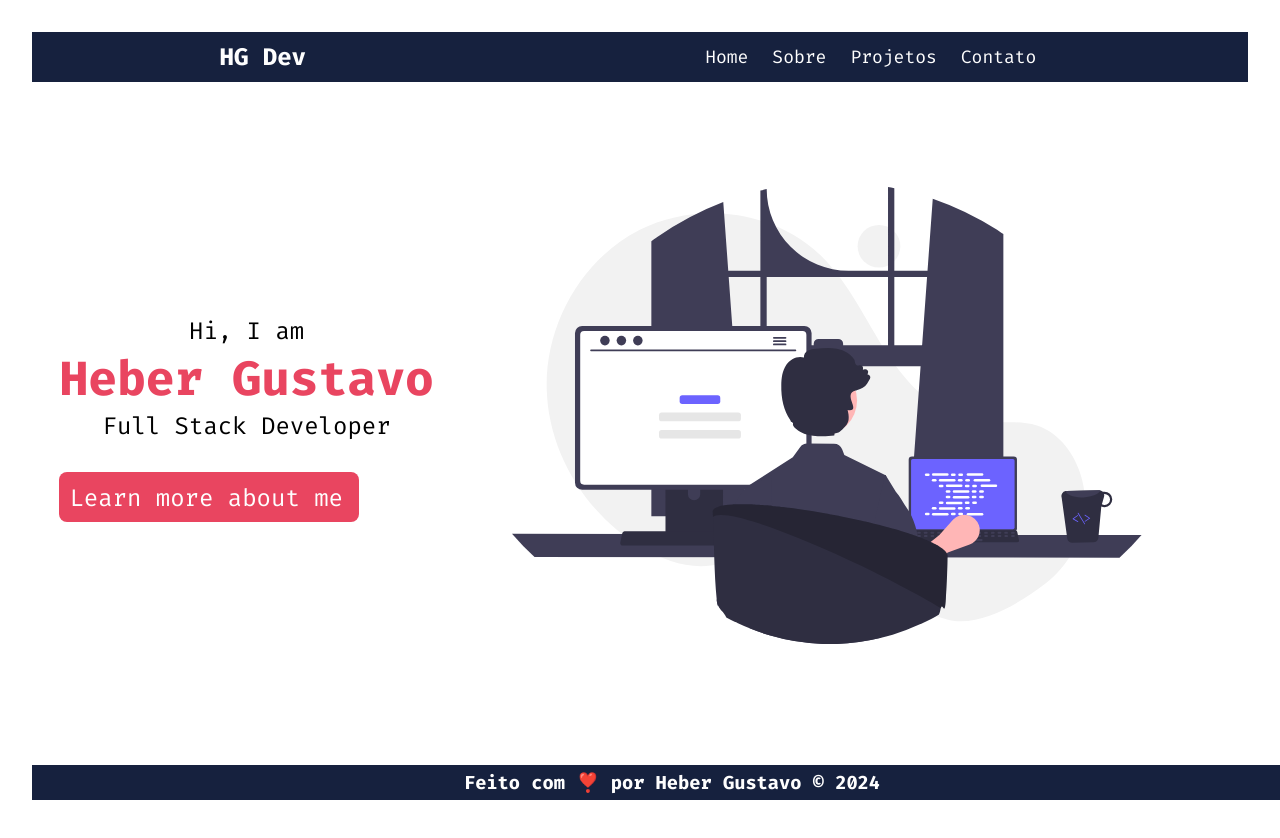
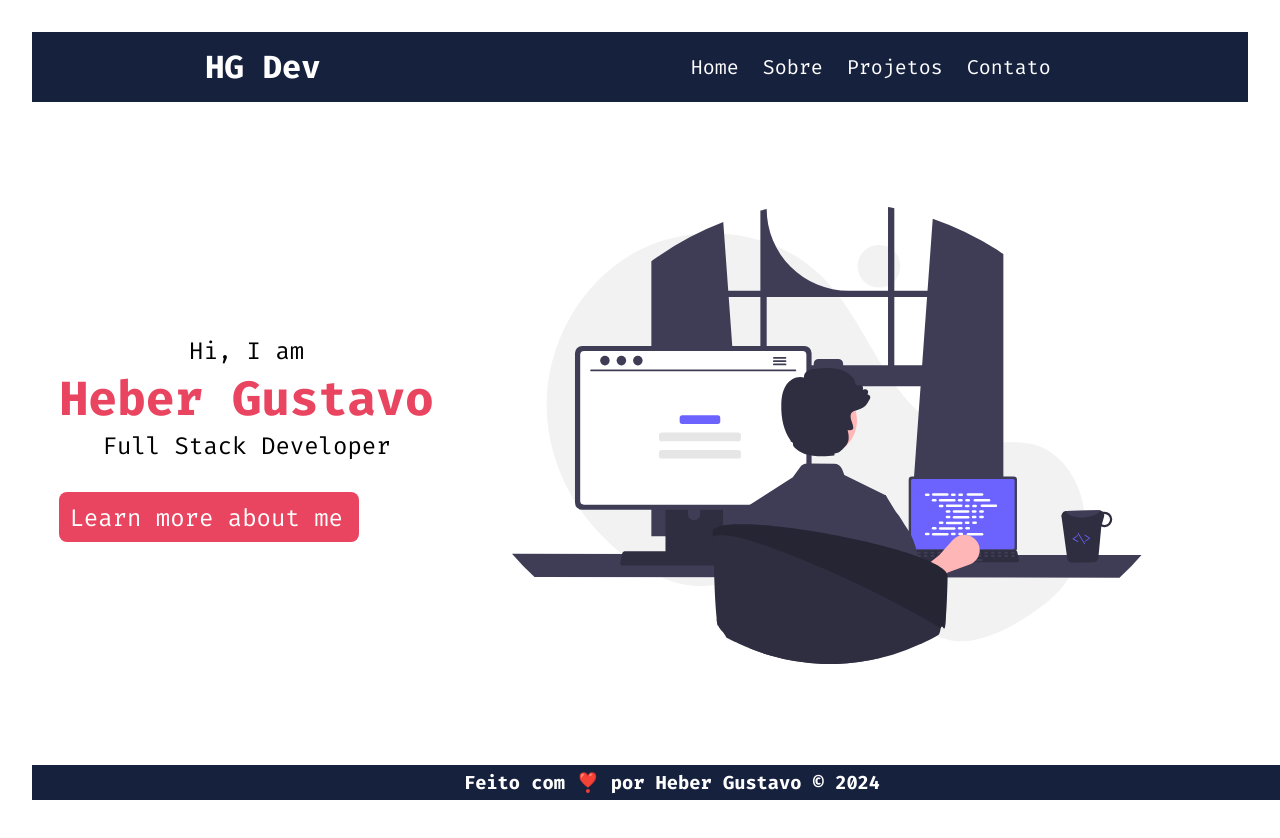
Before and after one commit to heberGustavo/portifolio, a React (Vite) app in the folder portfolio/: page / in a window 1280 px wide. Shown: the top 838 px of the page. Built offline with nearby package versions, Linux system fonts and the light colour scheme.

Commit message:
Adjustment Css

```diff
--- a/portfolio/src/components/Header/Header.module.css
+++ b/portfolio/src/components/Header/Header.module.css
@@ -1,6 +1,6 @@
 .header {
     width: 100%;
-    height: 50px;
+    height: 70px;
     background-color: var(--primary);
     color: var(--white);
     display: flex;
@@ -9,7 +9,7 @@
 }
 
 .header span a {
-    font-size: 1.5rem;
+    font-size: 2rem;
     font-weight: bold;
 }
 
@@ -17,7 +17,7 @@
     text-decoration: none;
     color: var(--white);
     padding-right: 1.5rem;
-    font-size: 1.125rem;
+    font-size: 1.25rem;
 }
 
 .header a:hover {
--- a/portfolio/src/index.css
+++ b/portfolio/src/index.css
@@ -3,7 +3,6 @@
   font-synthesis: none;
   text-rendering: optimizeLegibility;
   -webkit-font-smoothing: antialiased;
-  -moz-osx-font-smoothing: grayscale;
 
   --primary: #16213E;
   --secondary: #0F3460;
@@ -20,3 +19,7 @@
   padding: 0;
   box-sizing: border-box;
 }
+
+h1{
+  font-size: 2em !important;
+}
```
Also changed, not shown: portfolio/src/pages/Contact/Contact.module.css (added, +22 -0 lines).
